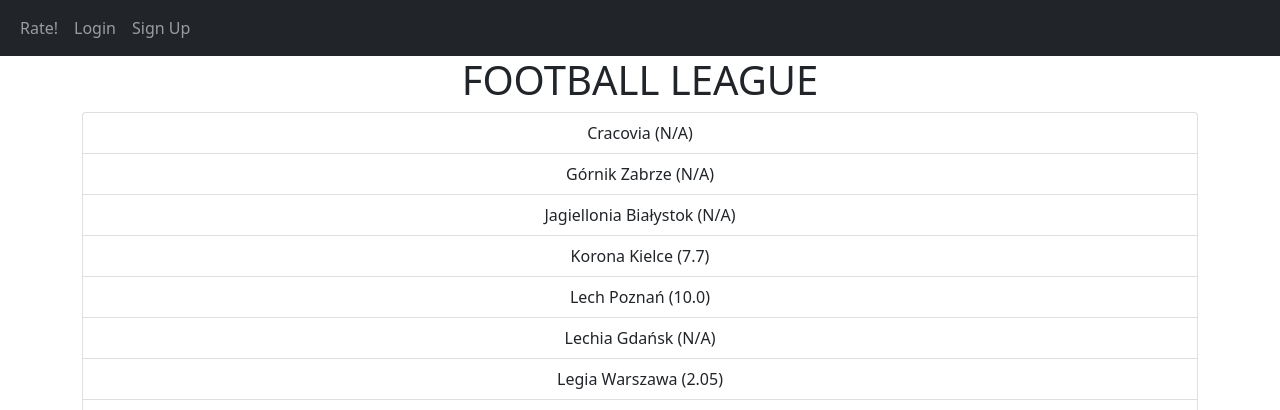
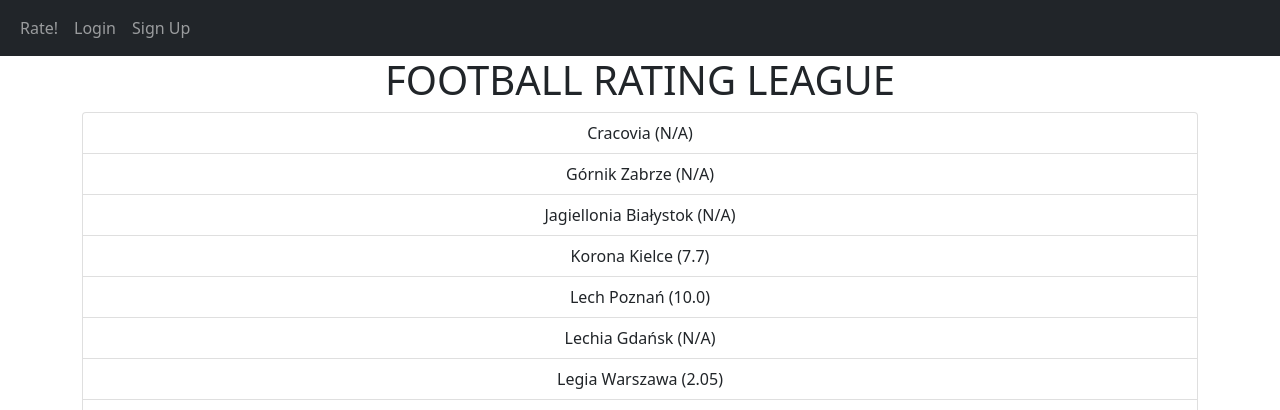
Before and after one commit to barrakz/Football-League, a Flask app: page / in a window 1280 px wide. Shown: the top 410 px of the page. Run offline with Flask 3, Linux system fonts and the light colour scheme; some libraries are stand-ins or nearby versions.

Commit message:
home update

```diff
--- a/website/templates/home.html
+++ b/website/templates/home.html
@@ -2,7 +2,7 @@
 
 {% block content %}
 
-<h1 align="center">FOOTBALL LEAGUE</h1>
+<h1 align="center">FOOTBALL RATING LEAGUE</h1>
 
 {% set sorted_teams = teams | sort(attribute='name') %}
 
```
